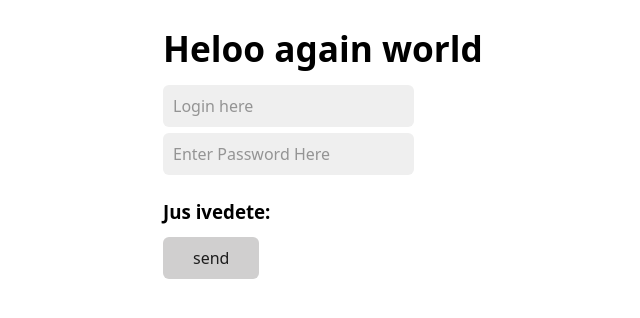
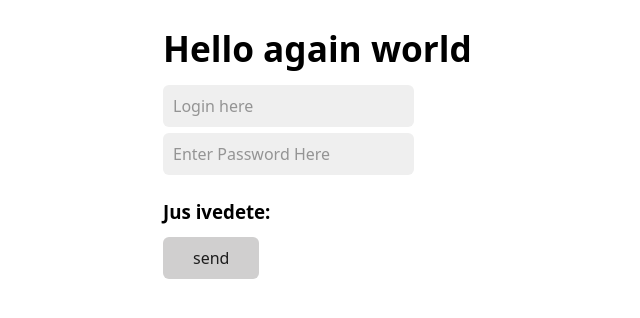
Before and after one commit to livrocky/react-05-events-forms, a React (Create React App) app: page / in a window 1280 px wide. Shown: the top 318 px of the page, without its empty margins (77-717 px from the left). Built offline with nearby package versions, Linux system fonts and the light colour scheme.

Commit message:
title fix

```diff
--- a/src/App.js
+++ b/src/App.js
@@ -5,7 +5,7 @@ import Login from './components/Form/Login';
 function App() {
   return (
     <div className='App'>
-      <h1>Heloo again world</h1>
+      <h1>Hello again world</h1>
       {/* TODO: add multipe counters with titles */}
       {/* <Counter /> */}
       <Login />
```
